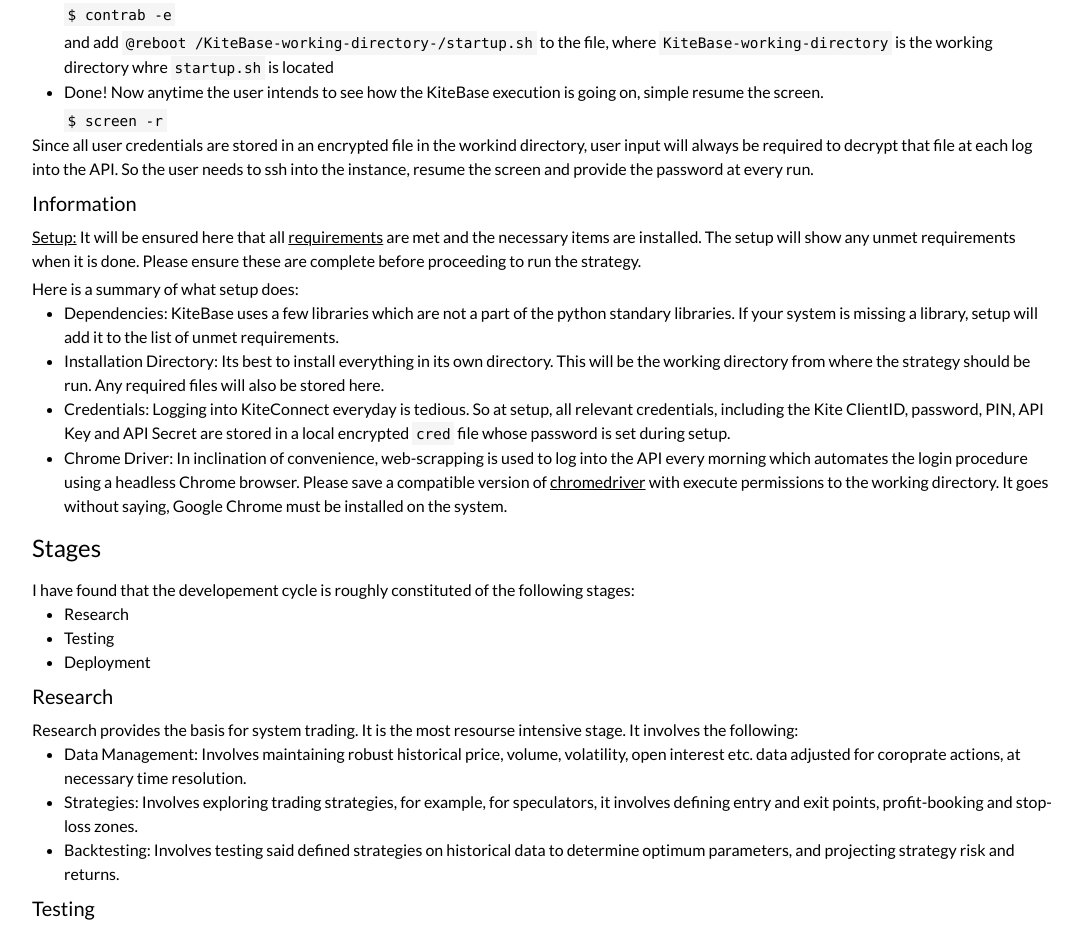
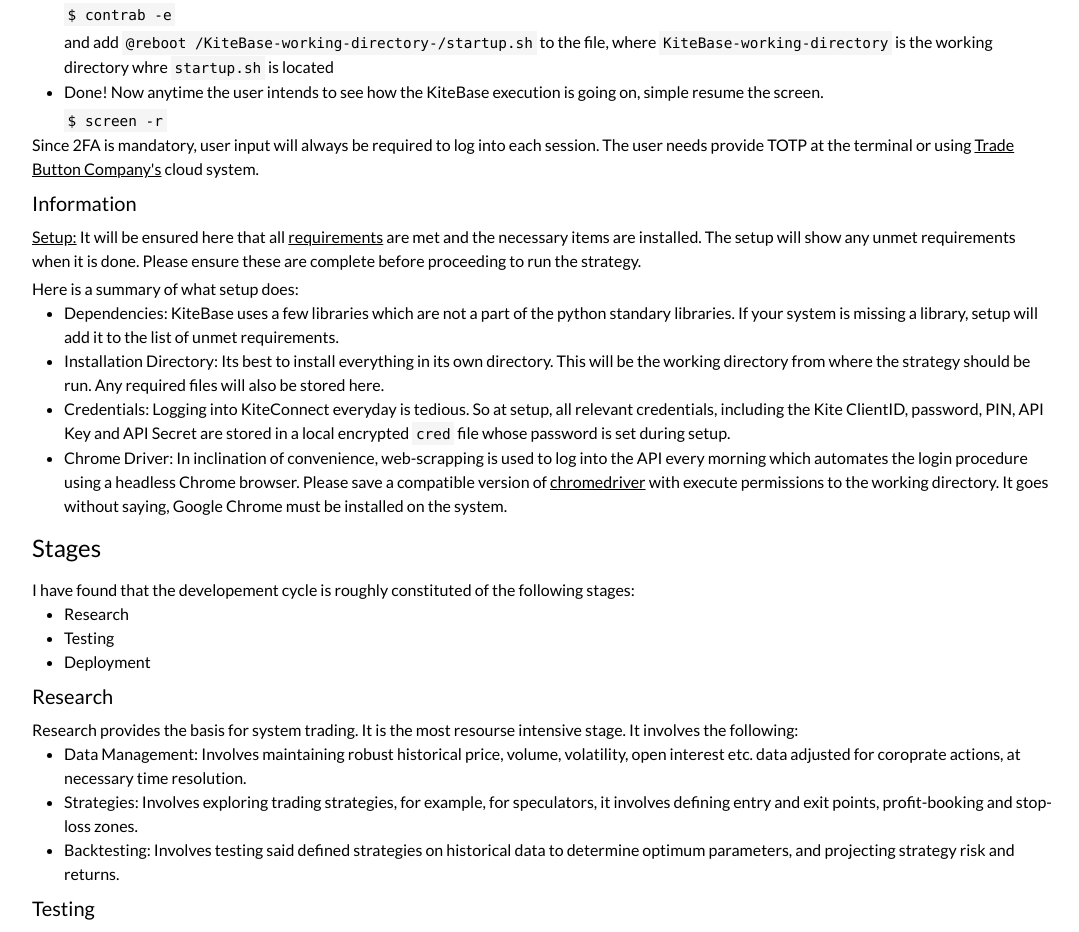
Before and after one commit to hknnisar/hknnisar.github.io, a plain HTML site: page projects.html in a window 1280 px wide. Shown: the part 1294-2226 px from the top of the page, without its empty margins (96-1175 px from the left). Drawn offline with Linux system fonts and the light colour scheme.

Commit message:
fixed link

```diff
--- a/projects.html
+++ b/projects.html
@@ -157,7 +157,7 @@
 						</code>
 					</li>
 				</ul>
-				Since all user credentials are stored in an encrypted file in the workind directory, user input will always be required to decrypt that file at each log into the API. So the user needs to ssh into the instance, resume the screen and provide the password at every run.
+				Since 2FA is mandatory, user input will always be required to log into each session. The user needs provide TOTP at the terminal or using <a href="https://tradebutton.co"><u>Trade Button Company's</u></a> cloud system.
 
 			</p>
 			<p id="Information">
```
Also changed, not shown: KiteBase.html (+1 -1 lines).
